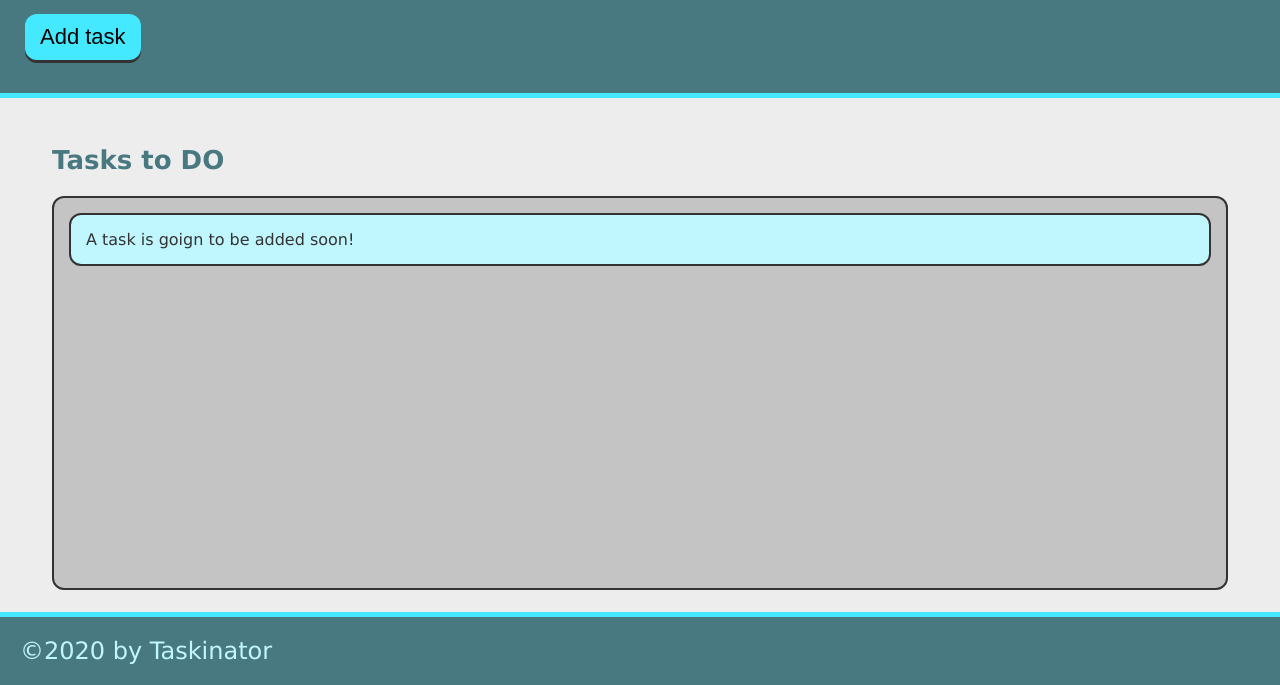
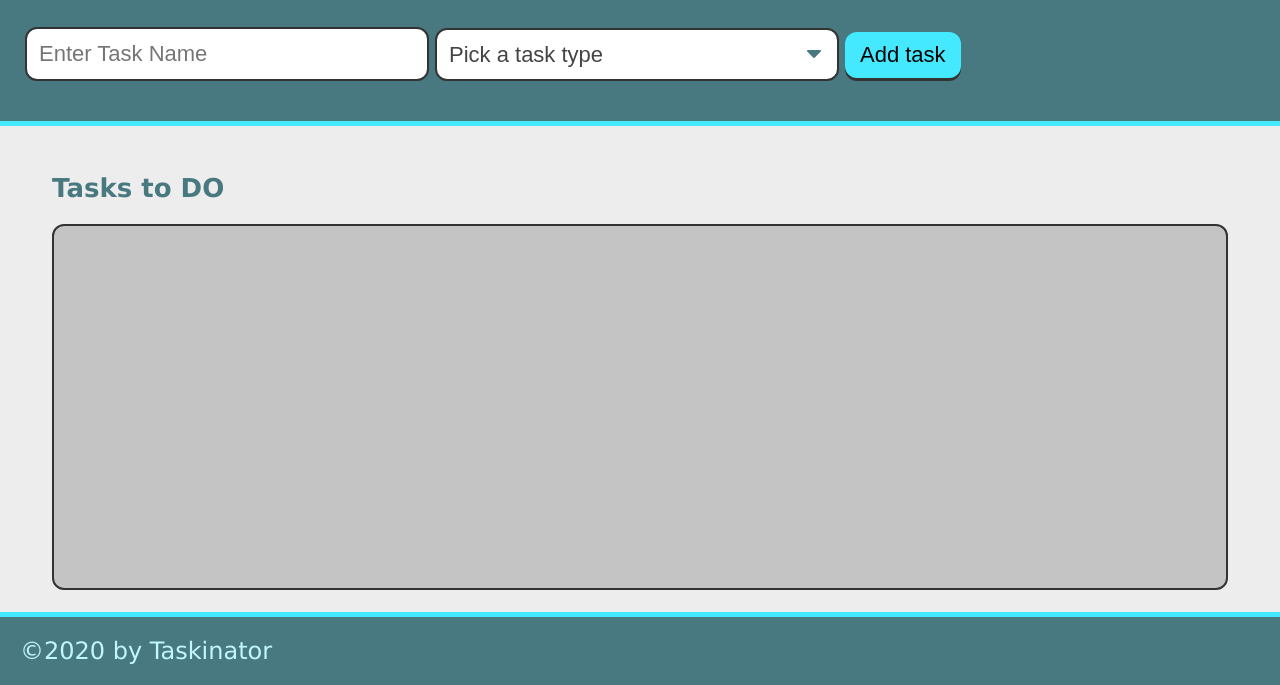
Before and after one commit to budthedog/taskinator, a plain HTML site: page index.html in a window 1280 px wide. Shown: the part 115-800 px from the top of the page. Drawn offline with Linux system fonts and the light colour scheme.

Commit message:
task-form-complete

```diff
--- a/index.html
+++ b/index.html
@@ -11,14 +11,34 @@
     <header>
         <h1 class="page-title">Taskinator</h1>
         <p> click the button below to add a new task!</p>
-        <button class="btn" id="save-task">Add task</button>
+        <!--whole form -->
+        <form id="task-form">
+            <!--input feild for task name-->
+            <div class="form-group">
+                <input type="text" name="task-name" placeholder="Enter Task Name" />
+            </div>
+            <!--selections for task type-->
+            <div class="form-group">
+                <select name="task-type" class="select-dropdown">
+                    <option value="" disabled selected>Pick a task type</option>
+                    <option value="Print">Print</option>
+                    <option value="Web">Web</option>
+                    <option value="Mobile">Mobile</option>
+                </select>
+            </div>
+
+            <!--button to add task-->
+            <div class="form-group">
+                <button class="btn" id="save-task" type="submit">Add task</button>
+            </div>
+        </form>
 
     </header>
     <main class="page-content">
         <section class="task-list-wrapper">
             <h2 class="list-title">Tasks to DO</h2>
             <ul class="task-list" id = "tasks-to-do">
-                <li class="task-item">A task is goign to be added soon!</li>
+
             </ul>
         </section>
     </main>
```
